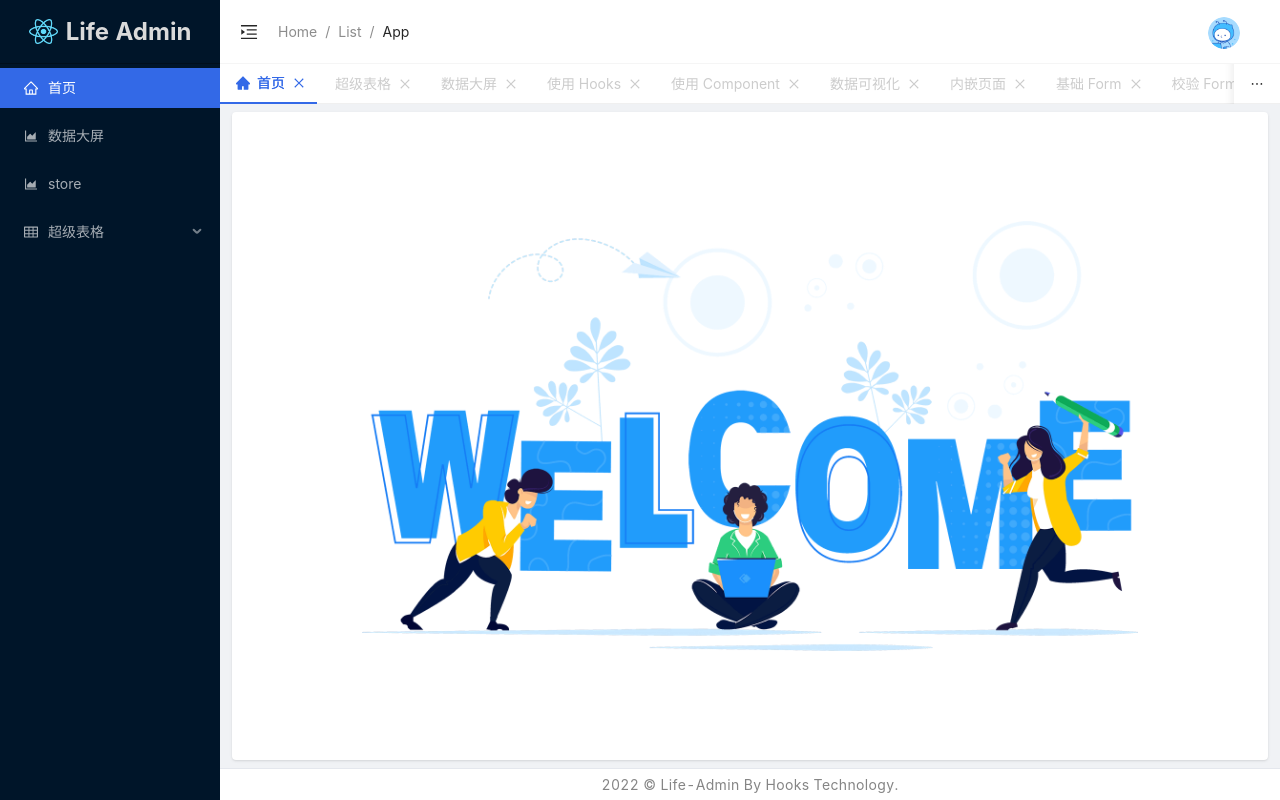
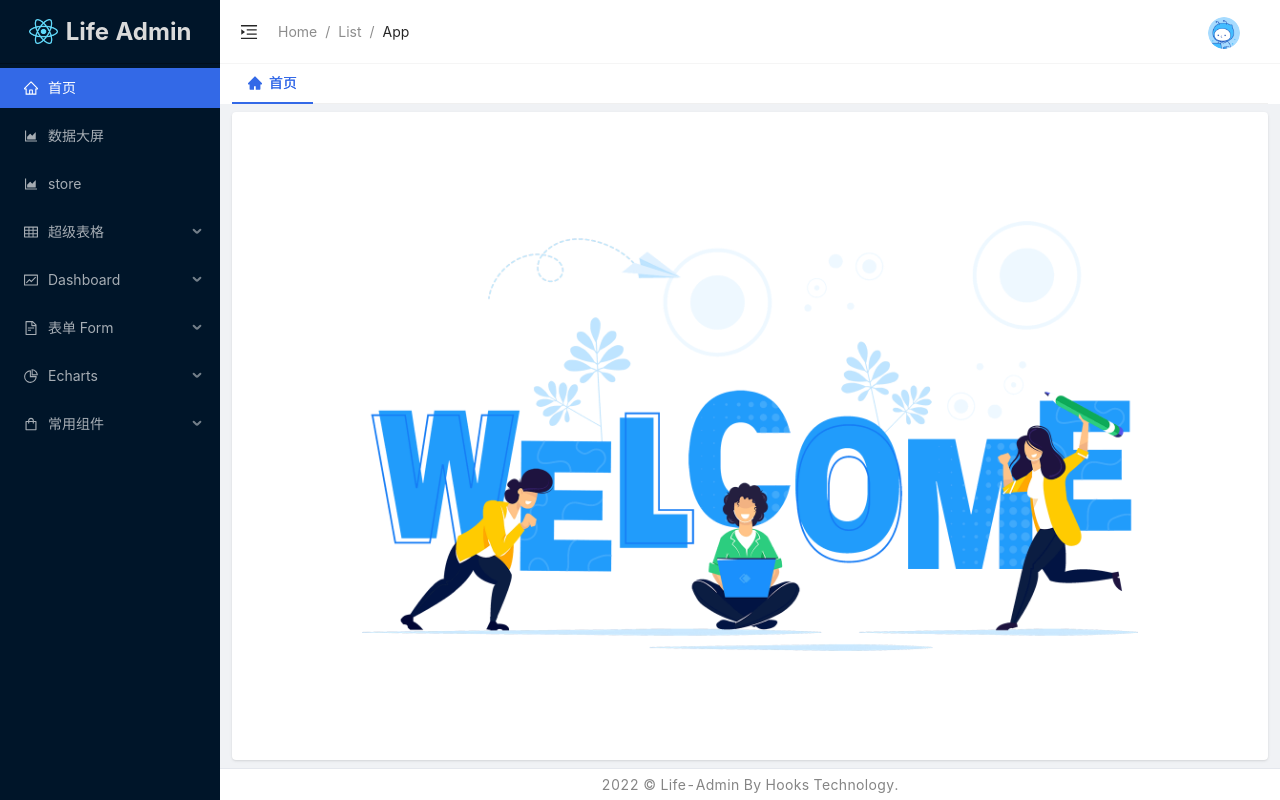
Before and after one commit to yxb94616/life-admin, a React (Vite) app: page /home in a window 1280 px wide. Built offline with nearby package versions, Linux system fonts and the light colour scheme.

Commit message:
feat: 🚀 修改菜单和页签

```diff
--- /dev/null
+++ b/src/layouts/components/Menu/List.tsx
@@ -0,0 +1,169 @@
+import { ReactNode } from "react";
+import { Link } from "react-router-dom";
+import {
+	AppstoreOutlined,
+	AreaChartOutlined,
+	FileTextOutlined,
+	FundOutlined,
+	HomeOutlined,
+	PieChartOutlined,
+	ShoppingOutlined,
+	TableOutlined,
+} from "@ant-design/icons";
+import { MenuOptions } from "~@/typings/global";
+
+interface IMenuItem {
+	label: ReactNode;
+	key: string;
+	icon: ReactNode;
+	children?: IMenuItem[];
+}
+
+const handleMenu = (menu: MenuOptions[]) => {
+	const data: IMenuItem[] = [];
+	for (let i = 0; i < menu.length; i++) {
+		const item = menu[i];
+		const obj: IMenuItem = {
+			label: <Link to={item.path}>{item.title}</Link>,
+			key: item.path,
+			icon: item.icon,
+		};
+		if (item.children && item.children.length > 0) {
+			obj.label = item.title;
+			obj.children = handleMenu(item.children);
+		}
+		data.push(obj);
+	}
+	return data;
+};
+
+const _menu = [
+	{
+		title: "首页",
+		path: "/home",
+		icon: <HomeOutlined />,
+	},
+	{
+		title: "数据大屏",
+		path: "/dataScreen",
+		icon: <AreaChartOutlined />,
+	},
+	{
+		title: "store",
+		path: "/store-demo",
+		icon: <AreaChartOutlined />,
+	},
+	{
+		title: "超级表格",
+		path: "/table",
+		icon: <TableOutlined />,
+		children: [
+			{
+				title: "使用 Hooks",
+				path: "/table/useHooks",
+			},
+			{
+				title: "使用 Component",
+				path: "/table/useComponent",
+				icon: <AppstoreOutlined />,
+			},
+		],
+	},
+	{
+		title: "Dashboard",
+		path: "/dashboard",
+		icon: <FundOutlined />,
+		children: [
+			{
+				path: "/dashboard/dataVisualize",
+				title: "数据可视化",
+				icon: <AppstoreOutlined />,
+			},
+			{
+				path: "/dashboard/embedded",
+				title: "内嵌页面",
+				icon: <AppstoreOutlined />,
+			},
+		],
+	},
+	{
+		title: "表单 Form",
+		path: "/form",
+		icon: <FileTextOutlined />,
+		children: [
+			{
+				path: "/form/basicForm",
+				title: "基础 Form",
+				icon: <AppstoreOutlined />,
+			},
+			{
+				path: "/form/validateForm",
+				title: "校验 Form",
+				icon: <AppstoreOutlined />,
+			},
+			{
+				path: "/form/dynamicForm",
+				title: "动态 Form",
+				icon: <AppstoreOutlined />,
+			},
+		],
+	},
+	{
+		title: "Echarts",
+		path: "/echarts",
+		icon: <PieChartOutlined />,
+		children: [
+			{
+				path: "/echarts/waterChart",
+				title: "水型图",
+				icon: <AppstoreOutlined />,
+			},
+			{
+				path: "/echarts/columnChart",
+				title: "柱状图",
+				icon: <AppstoreOutlined />,
+			},
+			{
+				path: "/echarts/lineChart",
+				title: "折线图",
+				icon: <AppstoreOutlined />,
+			},
+			{
+				path: "/echarts/pieChart",
+				title: "饼图",
+				icon: <AppstoreOutlined />,
+			},
+			{
+				path: "/echarts/radarChart",
+				title: "雷达图",
+				icon: <AppstoreOutlined />,
+			},
+			{
+				path: "/echarts/nestedChart",
+				title: "嵌套环形图",
+				icon: <AppstoreOutlined />,
+			},
+		],
+	},
+	{
+		title: "常用组件",
+		path: "/assembly",
+		icon: <ShoppingOutlined />,
+		children: [
+			{
+				path: "/assembly/selectIcon",
+				title: "Icon 选择",
+				icon: <AppstoreOutlined />,
+			},
+			{
+				path: "/assembly/batchImport",
+				title: "批量导入数据",
+				icon: <AppstoreOutlined />,
+			},
+		],
+	},
+];
+
+const List = handleMenu(_menu);
+
+export default List;
--- a/src/layouts/components/Menu/index.tsx
+++ b/src/layouts/components/Menu/index.tsx
@@ -1,79 +1,44 @@
-import { ReactNode, useEffect, useState } from "react";
-import { Link, useLocation } from "react-router-dom";
+import { useEffect, useState } from "react";
+import { useLocation } from "react-router-dom";
 import { Menu } from "antd";
-import { AreaChartOutlined, HomeOutlined, TableOutlined } from "@ant-design/icons";
-import { MenuOptions } from "~@/typings/global";
+import List from "./List";
 import Logo from "./Logo";
 
-interface IMenuItem {
-	label: ReactNode;
-	key: string;
-	icon: ReactNode;
-	children?: IMenuItem[];
-}
+const getOpenKeys = (path: string) => {
+	let str = "";
+	const arr = path
+		.split("/")
+		.map((item) => "/" + item)
+		.map((item) => {
+			return (str += item).replace(/\/\//g, "/");
+		});
 
-const handleMenu = (menu: MenuOptions[]) => {
-	const data: IMenuItem[] = [];
-	for (let i = 0; i < menu.length; i++) {
-		const item = menu[i];
-		const obj: IMenuItem = {
-			label: <Link to={item.path}>{item.title}</Link>,
-			key: item.path,
-			icon: item.icon,
-		};
-		if (item.children && item.children.length > 0) {
-			obj.label = item.title;
-			obj.children = handleMenu(item.children);
-		}
-		data.push(obj);
-	}
-	return data;
+	return arr;
 };
 
 const LayoutMenu = () => {
 	const { pathname } = useLocation();
 	const [menuActive, setMenuActive] = useState(pathname);
 
-	const _menu = handleMenu([
-		{
-			title: "首页",
-			path: "/home",
-			icon: <HomeOutlined />,
-		},
-		{
-			title: "数据大屏",
-			path: "/dataScreen",
-			icon: <AreaChartOutlined />,
-		},
-		{
-			title: "store",
-			path: "/store-demo",
-			icon: <AreaChartOutlined />,
-		},
-		{
-			title: "超级表格",
-			path: "/proTable",
-			icon: <TableOutlined />,
-			children: [
-				{
-					title: "使用 Hooks",
-					path: "/table/useHooks",
-				},
-			],
-		},
-	]);
-	const [menuList] = useState(_menu);
-
 	useEffect(() => {
 		setMenuActive(pathname);
+		setOpenKeys(getOpenKeys(pathname));
 	}, [pathname]);
+
+	const [openKeys, setOpenKeys] = useState<string[]>([]);
+
+	const onOpenChange = (keys: string[]) => {
+		setOpenKeys([keys[keys.length - 1]]);
+	};
 
 	return (
 		<div className="h-full">
 			<Logo />
 			<Menu
-				items={menuList}
+				items={List}
 				selectedKeys={[menuActive]}
+				openKeys={openKeys}
+				onOpenChange={onOpenChange}
 				theme="dark"
 				mode="inline"
 				triggerSubMenuAction="click"
--- a/src/layouts/components/Tabs/index.tsx
+++ b/src/layouts/components/Tabs/index.tsx
@@ -10,74 +10,6 @@ const LayoutTabs = () => {
 		{
 			title: "首页",
 			path: "/home",
-		},
-		{
-			title: "超级表格",
-			path: "/proTable",
-		},
-		{
-			title: "数据大屏",
-			path: "/dataScreen",
-		},
-		{
-			title: "使用 Hooks",
-			path: "/useHooks",
-		},
-		{
-			title: "使用 Component",
-			path: "/useComponent",
-		},
-		{
-			title: "数据可视化",
-			path: "/dashboard",
-		},
-		{
-			title: "内嵌页面",
-			path: "/embedded",
-		},
-		{
-			title: "基础 Form",
-			path: "/basicForm",
-		},
-		{
-			title: "校验 Form",
-			path: "/validateForm",
-		},
-		{
-			title: "动态 Form",
-			path: "/dynamicForm",
-		},
-		{
-			title: "水型图",
-			path: "/waterChart",
-		},
-		{
-			title: "柱状图",
-			path: "/columnChart",
-		},
-		{
-			title: "折线图",
-			path: "/超级表格",
-		},
-		{
-			title: "雷达图",
-			path: "/radarChart",
-		},
-		{
-			title: "嵌套环形图",
-			path: "/nestedChart",
-		},
-		{
-			title: "折线图",
-			path: "/超级表格1",
-		},
-		{
-			title: "雷达图",
-			path: "/radarChart1",
-		},
-		{
-			title: "嵌套环形图",
-			path: "/nestedChart1",
 		},
 	]);
 
@@ -103,6 +35,7 @@ const LayoutTabs = () => {
 							{item.title}
 						</span>
 					),
+					closable: item.path == "/home" ? false : true,
 					key: item.path,
 				};
 			})}
@@ -110,7 +43,7 @@ const LayoutTabs = () => {
 			onChange={tabsClick}
 			hideAdd
 			type="editable-card"
-			className="main-tabs bg-white px-3"
+			className="main-tabs bg-white !px-3"
 			onEdit={(path) => {
 				delTabs(path as string);
 			}}
```
